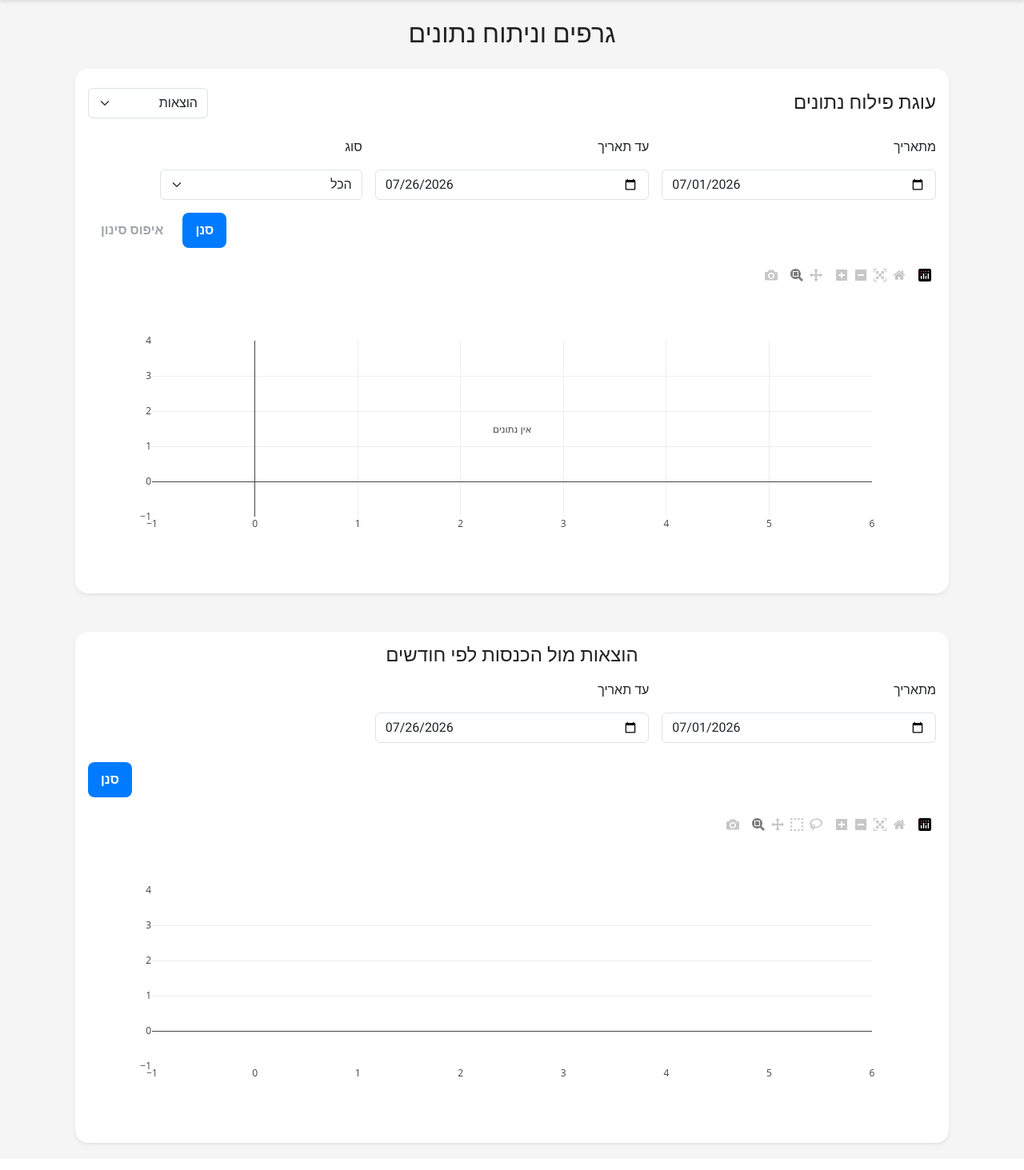
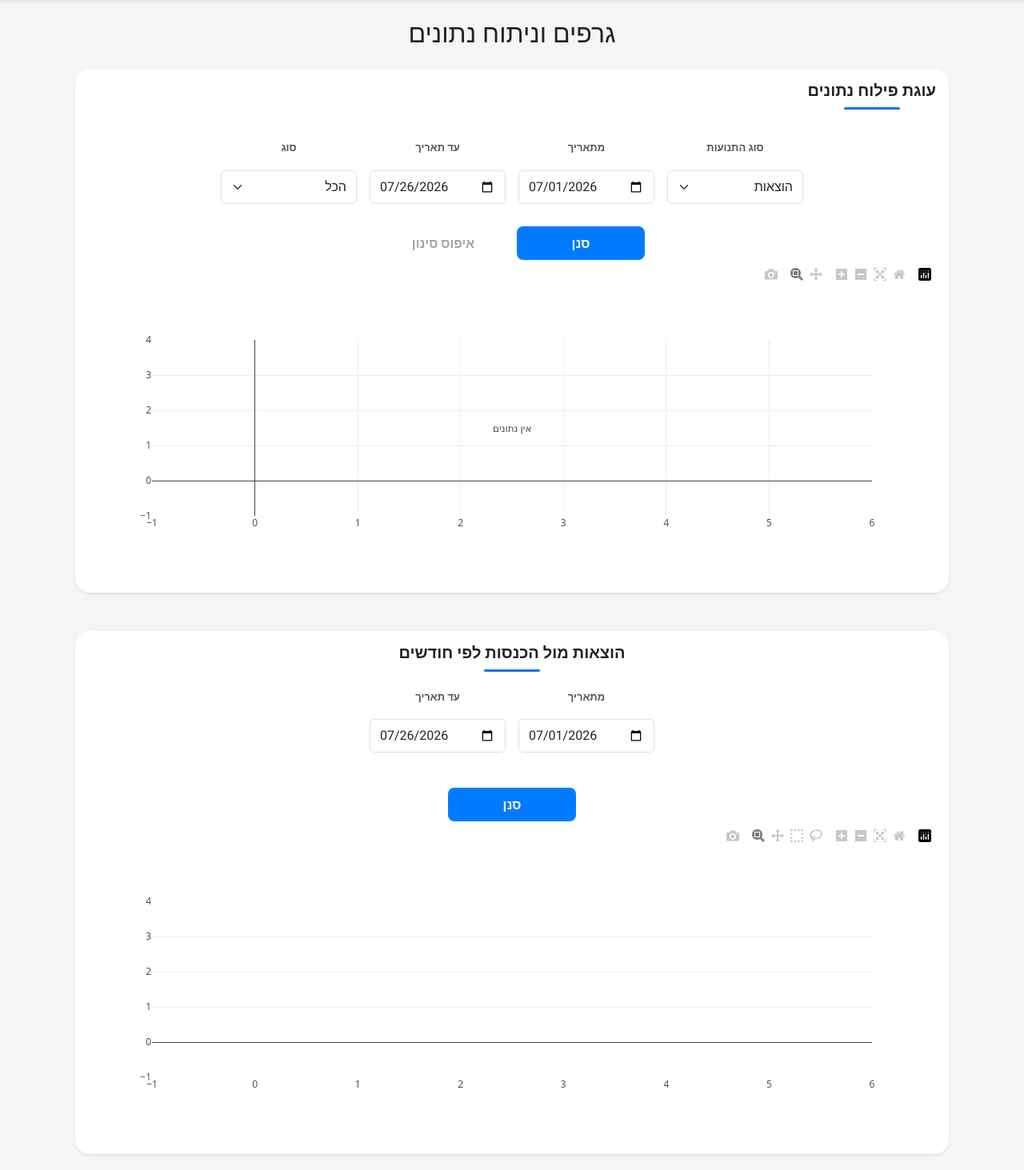
Before and after one commit to memi770/financial-cockpit, a Flask app: page /charts in a window 1280 px wide. Shown: the part 56-1519 px from the top of the page at 80% size. Before the commit the page ends 1489 px from the top, so only its background shows below. Run offline with Flask 3, Linux system fonts and the light colour scheme; the visitor is signed in with stand-in values (Sample User, id 1); data comes from the database, SQL or seed files in the repository; data that the repository does not hold is empty; some libraries are stand-ins or nearby versions.

Commit message:
שינויים אחרונים

```diff
--- a/repositories/expense_repository.py
+++ b/repositories/expense_repository.py
@@ -11,7 +11,8 @@ def get_expense_by_scope(expense_id, user_id, shared_id):
     condition, params = resolve_scope(user_id, shared_id)
 
     query = f"""
-        SELECT *
+        SELECT *,
+            expense_nature AS nature
         FROM expenses
         WHERE id=? AND {condition}
     """
--- a/repositories/income_repository.py
+++ b/repositories/income_repository.py
@@ -28,7 +28,8 @@ def get_income_by_id(income_id, user_id, shared_id):
     condition, params = resolve_scope(user_id, shared_id)
 
     query = f"""
-        SELECT *
+        SELECT *,
+            income_nature AS nature
         FROM incomes
         WHERE id=? AND {condition}
     """
--- a/routes/charts_routes.py
+++ b/routes/charts_routes.py
@@ -12,12 +12,21 @@ def charts():
     db = get_db()
     user_id = session["user_id"]
     shared_id = get_account_scope(db, user_id)
+    users = []
 
     if shared_id:
         transactions = db.execute("""
             SELECT * FROM combined_transactions_view
             WHERE shared_account_id=?
         """, (shared_id,)).fetchall()
+
+        users = db.execute("""
+            SELECT user_id, username
+            FROM users
+            WHERE shared_account_id = ?
+            ORDER BY username
+        """, (shared_id,)).fetchall()
+        print([dict(u) for u in users])
     else:
         transactions = db.execute("""
             SELECT * FROM combined_transactions_view
@@ -28,7 +37,8 @@ def charts():
     return render_template(
         "charts.html",
         transactions=transactions,
-        shared_id=shared_id
+        shared_id=shared_id,
+        users=users
     )
 
 # ===============================
@@ -47,6 +57,7 @@ def get_chart_data():
     transaction_type = request.args.get("type")
     print("TYPE FROM FRONT:", transaction_type)
     nature = request.args.get("nature")
+    created_by = request.args.get("created_by")
 
 
     query = """
@@ -80,6 +91,10 @@ def get_chart_data():
     if nature:
         query += " AND nature=?"
         params.append(nature)
+
+    if created_by:
+        query += " AND created_by=?"
+        params.append(created_by)
 
     # DEBUG DB VALUES
     debug_rows = db.execute(
--- a/static/style.css
+++ b/static/style.css
@@ -119,14 +119,14 @@ input:focus, select:focus {
 /* =======================
    Cards (Dashboard / Admin)
 ======================= */
-.card {
-    background: white;
-    border-radius: 16px;
-    box-shadow: 0 4px 12px rgba(0, 0, 0, 0.1);
-    padding: 24px;
-    margin-bottom: 20px;
-    transition: transform 0.2s ease, box-shadow 0.2s ease;
-    border: none;
+.card{
+    background:white;
+    border:none;
+    border-radius:18px;
+    padding:24px;
+    box-shadow:0 10px 30px rgba(0,0,0,.08);
+    margin-bottom:20px;
+    transition:transform .2s ease, box-shadow .2s ease;
 }
 
 .card:hover {
@@ -257,7 +257,6 @@ canvas:hover {
     .table { font-size: 0.9rem; }
 }
 
-/* ✅ שיפור תצוגת dropdown */
 .dropdown-menu {
   border-radius: 10px;
   font-size: 0.95rem;
@@ -269,7 +268,6 @@ canvas:hover {
   transform: scale(1.02);
 }
 
-/* ✅ אנימציה נעימה */
 @keyframes fadeIn {
   from { opacity: 0; transform: translateY(-5px); }
   to { opacity: 1; transform: translateY(0); }
@@ -278,7 +276,6 @@ canvas:hover {
   animation: fadeIn 0.2s ease-in-out;
 }
 
-/* ✅ עיצוב לכפתור הייצוא */
 .export-btn {
   transition: all 0.25s ease;
   box-shadow: 0 3px 6px rgba(0,0,0,0.15);
@@ -287,10 +284,8 @@ canvas:hover {
 .export-btn:hover {
   transform: translateY(-2px) scale(1.03);
   box-shadow: 0 6px 10px rgba(0,0,0,0.25);
-  background-color: #198754 !important; /* ירוק עמוק יותר בעת ריחוף */
+  background-color: #198754 !important;
 }
-
-/* ✅ תפריט Dropdown */
 .dropdown-menu {
   border-radius: 10px;
   font-size: 0.95rem;
@@ -311,3 +306,140 @@ canvas:hover {
   border-radius: 6px;
   margin-top: 3px;
 }
+
+/* =======================
+   Dashboard Alignment
+======================= */
+
+.form-control,
+.form-select {
+    height: 38px;
+}
+
+.btn-align {
+    height: 38px;
+    display: flex;
+    align-items: center;
+    justify-content: center;
+    padding-top: 0;
+    padding-bottom: 0;
+}
+
+.form-section-title {
+    text-align: center;
+    font-weight: 700;
+    margin-bottom: 15px;
+    font-size: 1.1rem;
+}
+
+.category-input{
+    display:flex;
+    align-items:center;
+    gap:8px;
+}
+
+.category-input select{
+    flex:1;
+}
+
+.category-input .btn-plus{
+    width:42px;
+    height:42px;
+    padding:0;
+    display:flex;
+    align-items:center;
+    justify-content:center;
+    font-size:20px;
+}
+
+.fields-inline{
+    display:flex;
+    gap:18px;
+    align-items:flex-end;
+}
+
+.form-field{
+    display:flex;
+    flex-direction:column;
+    gap:6px;
+    width:170px;
+}
+
+.field-label{
+    font-size:13px;
+    font-weight:600;
+    color:#555;
+    text-align:center;
+    margin-bottom:2px;
+}
+
+.form-label,
+.field-label{
+    display:block;
+    width:100%;
+    text-align:center;
+    font-size:13px;
+    font-weight:600;
+    color:#555;
+    margin-bottom:4px;
+}
+
+.form-field .form-control,
+.form-field .form-select{
+    height:42px;
+}
+
+.button-field{
+    justify-content:flex-end;
+}
+
+.button-field .btn{
+    height:42px;
+    min-width:90px;
+}
+
+.form-section-title{
+
+    text-align:center;
+
+    font-size:20px;
+
+    font-weight:700;
+
+    margin-bottom:22px;
+
+    position:relative;
+
+}
+
+.form-section-title::after{
+
+    content:"";
+
+    display:block;
+
+    width:70px;
+
+    height:3px;
+
+    background:#0d6efd;
+
+    margin:8px auto 0;
+
+    border-radius:3px;
+
+}
+
+.form-actions{
+    width:100%;
+    display:flex;
+    justify-content:center;
+    align-items:center;
+    gap:12px;
+    margin-top:20px;
+}
+
+.form-actions .btn{
+    min-width:160px;
+    height:42px;
+}
--- a/templates/base.html
+++ b/templates/base.html
@@ -3,7 +3,7 @@
 <head>
   <meta charset="UTF-8">
   <meta name="viewport" content="width=device-width, initial-scale=1.0">
-  <title>Expense Manager</title>
+  <title>Financial Cockpit</title>
 
   <!-- Bootstrap RTL -->
   <link href="https://cdn.jsdelivr.net/npm/bootstrap@5.3.0/dist/css/bootstrap.rtl.min.css" rel="stylesheet">
--- a/templates/charts.html
+++ b/templates/charts.html
@@ -10,44 +10,50 @@
   <div class="card shadow-sm p-3 mt-3">
 
     <div class="d-flex justify-content-between align-items-center mb-3">
-      <h4 class="m-0"> עוגת פילוח נתונים</h4>
+      <h4 class="form-section-title"> עוגת פילוח נתונים</h4>
 
-      <div class="d-flex align-items-center gap-2">
-
-        <select id="chartTransactionType" class="form-select" style="width:150px;">
-          <option value="expense" selected>הוצאות</option>
-          <option value="income">הכנסות</option>
-        </select>
-
-      </div>
     </div>
 
     <!-- פילטרים עצמאיים -->
-    <div id="chartFilters" class="row g-3 mb-3">
+    <div id="chartFilters"
+         class="d-flex flex-wrap justify-content-center align-items-end gap-3">
 
-      <div class="col-md-4">
+      <div class="form-field">
+
+          <label class="form-label">סוג התנועות</label>
+
+          <select id="chartTransactionType" class="form-select">
+              <option value="expense" selected>הוצאות</option>
+              <option value="income">הכנסות</option>
+          </select>
+
+      </div>
+
+      <div class="form-field">
         <label class="form-label">מתאריך</label>
         <input type="date" id="chartStartDate" class="form-control">
       </div>
 
-      <div class="col-md-4">
+      <div class="form-field">
         <label class="form-label">עד תאריך</label>
         <input type="date" id="chartEndDate" class="form-control">
       </div>
 
       {% if shared_id %}
-      <div class="col-md-4">
+      <div class="form-field">
         <label class="form-label">הוזן על ידי</label>
         <select id="chartCreatedBy" class="form-select">
           <option value="">הכל</option>
-          {% for u in shared_users %}
-            <option value="{{ u['user_id'] }}">{{ u['username'] }}</option>
+          {% for u in users %}
+              <option value="{{ u.user_id }}">
+                {{ u.username }}
+              </option>
           {% endfor %}
         </select>
       </div>
       {% endif %}
 
-      <div class="col-md-3">
+      <div class="form-field">
         <label class="form-label">סוג</label>
         <select id="chartNature" class="form-select">
           <option value="">הכל</option>
@@ -56,7 +62,9 @@
         </select>
       </div>
 
-      <div class="col-md-12 d-flex justify-content-end mt-2 gap-2">
+    </div>
+
+    <div class="form-actions">
         <button id="chartApply" type="button" class="btn btn-primary">
           סנן
         </button>
@@ -65,8 +73,6 @@
                 class="btn btn-outline-secondary" disabled>
           איפוס סינון
         </button>
-      </div>
-
     </div>
 
     <div id="plotlyChart" style="height:400px;"></div>
@@ -76,27 +82,27 @@
   <!-- ===================== CASHFLOW CHART ===================== -->
 
   <div class="card shadow-sm p-3 mt-5">
-    <h4 class="mb-3">הוצאות מול הכנסות לפי חודשים</h4>
-    <div class="row g-3 mb-3">
+    <h4 class="form-section-title">הוצאות מול הכנסות לפי חודשים</h4>
+    <div class="d-flex flex-wrap justify-content-center align-items-end gap-3">
 
-      <div class="col-md-4">
+      <div class="form-field">
         <label class="form-label">מתאריך</label>
         <input type="date" id="cashflowStartDate" class="form-control">
       </div>
 
-      <div class="col-md-4">
+      <div class="form-field">
         <label class="form-label">עד תאריך</label>
         <input type="date" id="cashflowEndDate" class="form-control">
       </div>
 
       {% if shared_id %}
-      <div class="col-md-4">
+      <div class="form-field">
         <label class="form-label">הוזן על ידי</label>
 
         <select id="cashflowCreatedBy" class="form-select">
           <option value="">הכל</option>
 
-          {% for u in shared_users %}
+          {% for u in users %}
             <option value="{{ u['user_id'] }}">
               {{ u['username'] }}
             </option>
@@ -105,7 +111,7 @@
       </div>
       {% endif %}
 
-      <div class="col-md-12 d-flex justify-content-end">
+      <div class="form-actions">
         <button id="cashflowApply"
                 class="btn btn-primary">
           סנן
--- a/templates/edit_expense.html
+++ b/templates/edit_expense.html
@@ -31,9 +31,9 @@
   <!-- ✅ שדה חדש: סוג הוצאה -->
   <div class="mb-3">
     <label class="form-label">סוג הוצאה</label>
-    <select name="expense_type" class="form-select" required>
-      <option value="משתנה" {% if expense['expense_type'] == 'משתנה' %}selected{% endif %}>משתנה</option>
-      <option value="קבועה" {% if expense['expense_type'] == 'קבועה' %}selected{% endif %}>קבועה</option>
+    <select name="nature" class="form-select" required>
+      <option value="משתנה" {% if expense['nature'] == 'משתנה' %}selected{% endif %}>משתנה</option>
+      <option value="קבועה" {% if expense['nature'] == 'קבועה' %}selected{% endif %}>קבועה</option>
     </select>
   </div>
 
--- a/templates/edit_income.html
+++ b/templates/edit_income.html
@@ -48,11 +48,11 @@
     <label class="form-label">סוג הכנסה</label>
     <select name="income_nature" class="form-select">
       <option value="משתנה"
-        {% if income['income_type'] == 'משתנה' %}selected{% endif %}>
+        {% if income['nature'] == 'משתנה' %}selected{% endif %}>
         משתנה
       </option>
       <option value="קבועה"
-        {% if income['income_type'] == 'קבועה' %}selected{% endif %}>
+        {% if income['nature'] == 'קבועה' %}selected{% endif %}>
         קבועה
       </option>
     </select>
--- a/utils/scope.py
+++ b/utils/scope.py
@@ -1,10 +1,7 @@
 
 
 def resolve_scope(user_id, shared_id, table_alias=None):
-    """
-    מחזיר תנאי WHERE ופרמטרים לפי scope.
-    תומך גם ב-alias (למשל e.user_id)
-    """
+
 
     prefix = f"{table_alias}." if table_alias else ""
 
```
Also changed, not shown: db.py (+37 -12 lines), repositories/dashboard_repository.py (+17 -4 lines), routes/dashboard_routes.py (+17 -4 lines), schema.sql (+1 -19 lines), templates/dashboard.html (+114 -58 lines).
